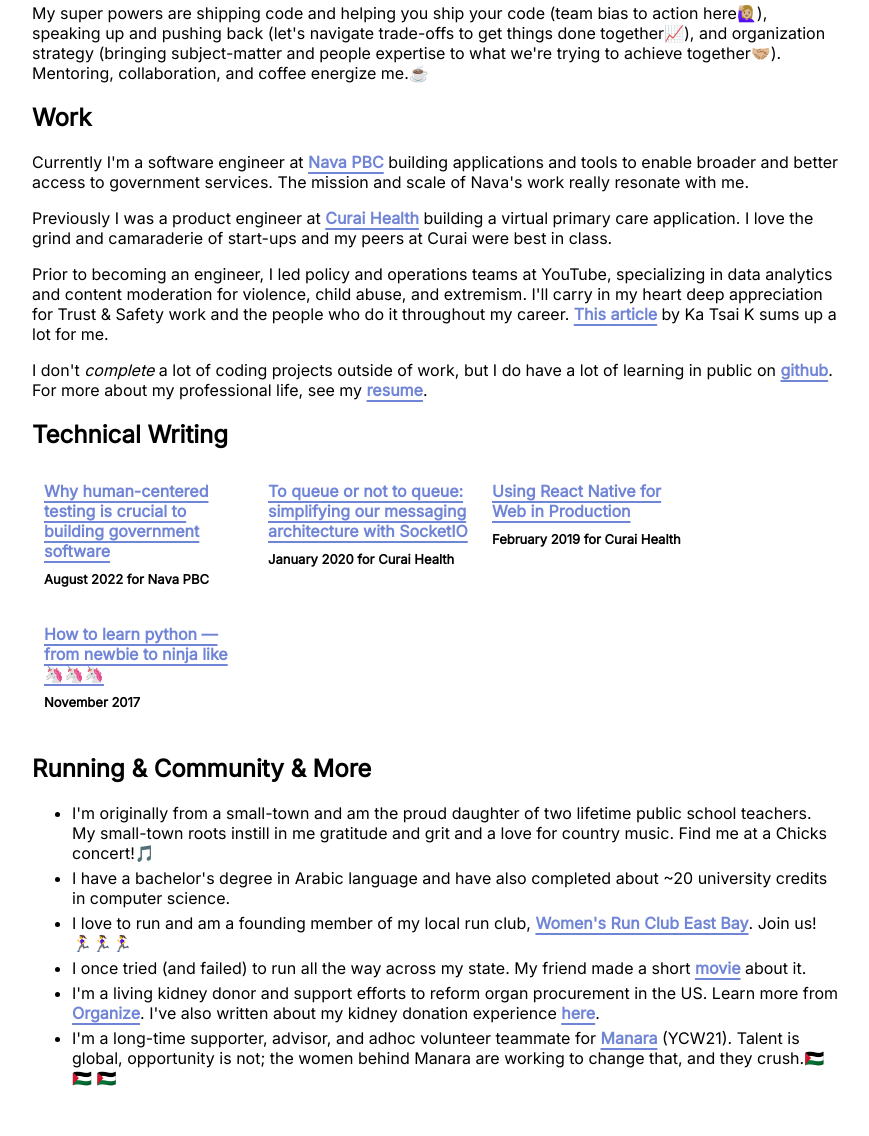
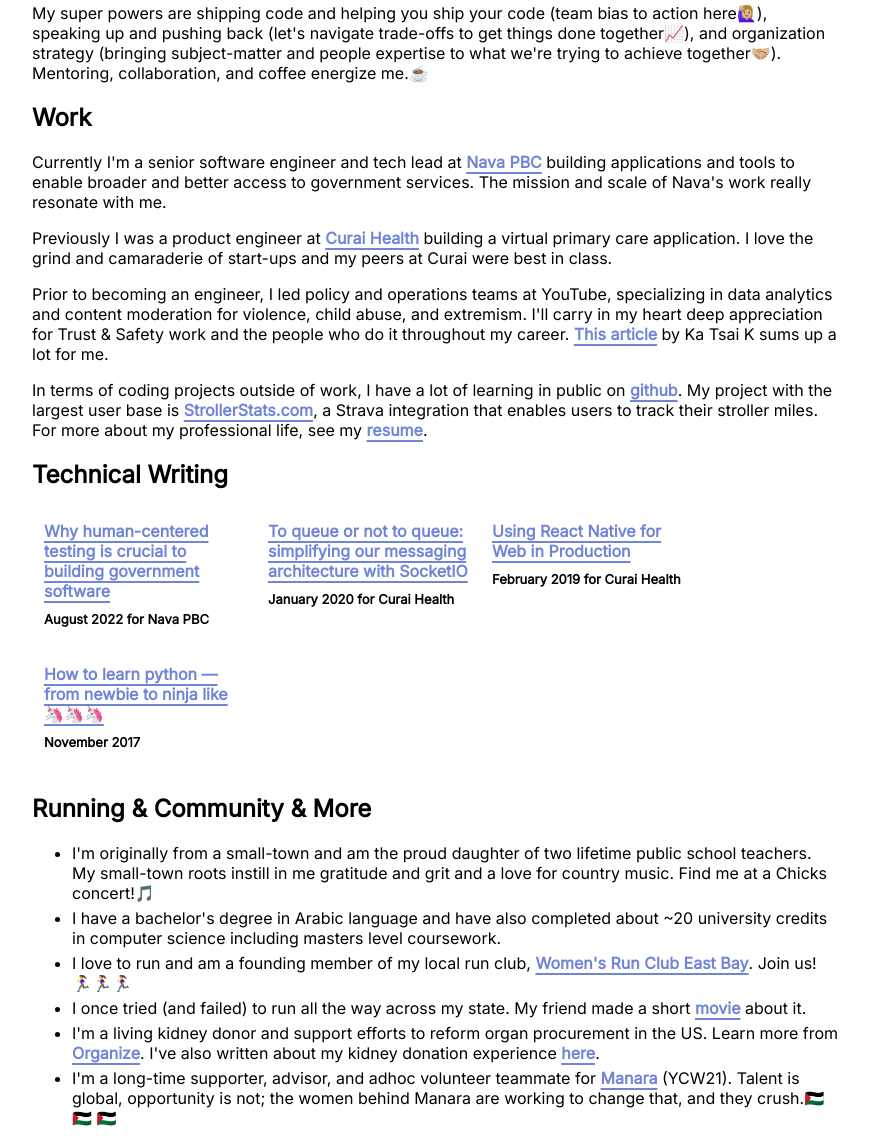
Before and after one commit to aligg/personal-website, a plain HTML site: page index.html in a window 1280 px wide. Shown: the part 227-1363 px from the top of the page, without its empty margins (6-875 px from the left). Drawn offline with Linux system fonts and the light colour scheme.

Commit message:
small updates

```diff
--- a/index.html
+++ b/index.html
@@ -42,7 +42,7 @@
     </p>
     <h2>Work</h2>
     <p>
-      Currently I'm a software engineer at
+      Currently I'm a senior software engineer and tech lead at
       <a href="https://www.navapbc.com/" target="_blank">Nava PBC</a> building
       applications and tools to enable broader and better access to government
       services. The mission and scale of Nava's work really resonate with me.
@@ -67,9 +67,13 @@
       by Ka Tsai K sums up a lot for me.
     </p>
     <p>
-      I don't <i>complete</i> a lot of coding projects outside of work, but I do
+      In terms of coding projects outside of work, I
       have a lot of learning in public on
-      <a href="https://github.com/aligg" target="_blank">github</a>. For more
+      <a href="https://github.com/aligg" target="_blank">github</a>. My project with the largest user base is  <a
+        href="https://www.strollerstats.com"
+        target="_blank"
+        >StrollerStats.com</a
+      >, a Strava integration that enables users to track their stroller miles. For more
       about my professional life, see my
       <a href="aliglenesk-resume-last-updated-aug-22.pdf">resume</a>.
     </p>
@@ -120,7 +124,7 @@
       </li>
       <li>
         I have a bachelor's degree in Arabic language and have also completed
-        about ~20 university credits in computer science.
+        about ~20 university credits in computer science including masters level coursework.
       </li>
       <li>
         I love to run and am a founding member of my local run club,
```
